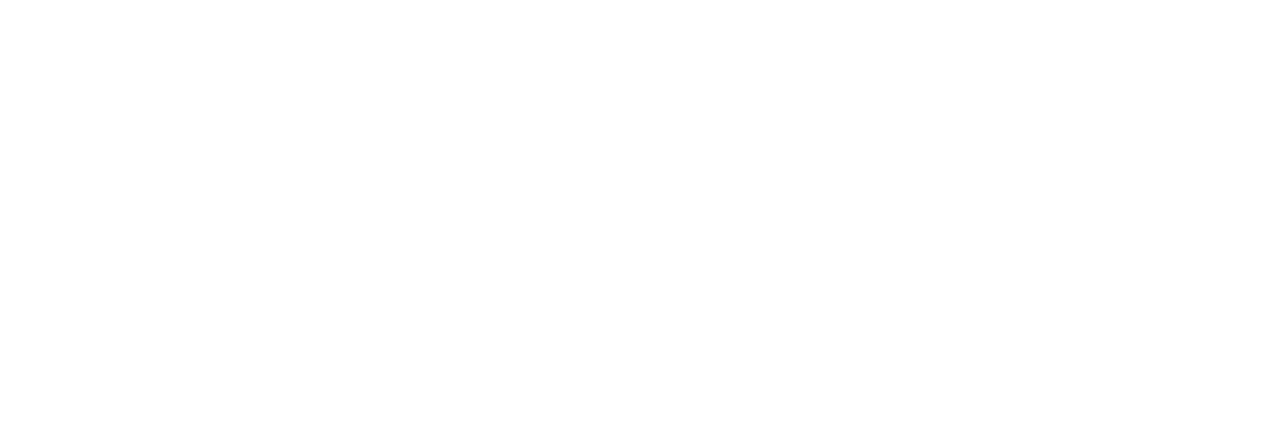
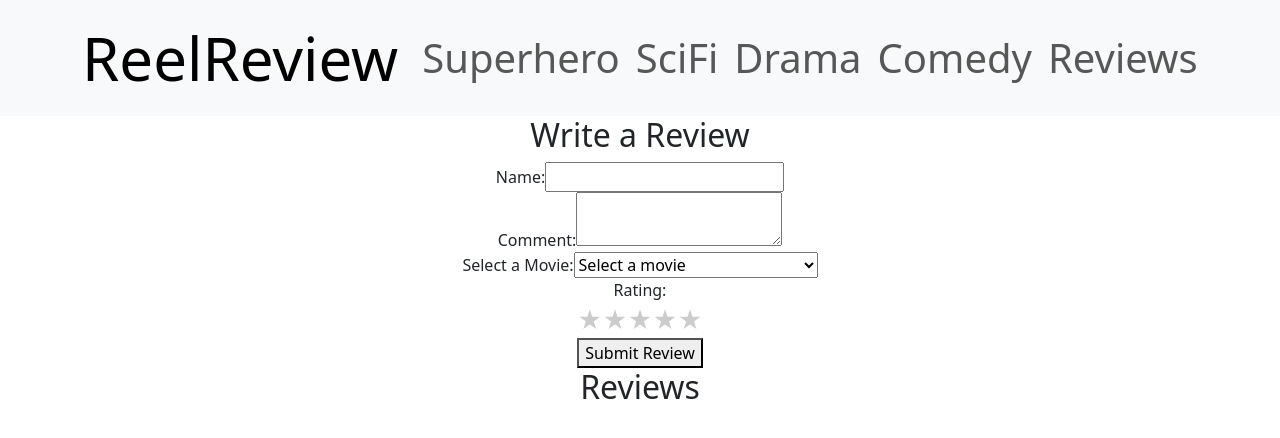
Before and after one commit to AntwanTx/ReelReview, a React (Create React App) app in the folder client/: page /SelectedMovie in a window 1280 px wide. Before the commit this address had no page. Shown: the top 438 px of the page. Built offline with nearby package versions, Linux system fonts and the light colour scheme.

Commit message:
added review page to the nav bar

```diff
--- a/client/src/App.js
+++ b/client/src/App.js
@@ -7,6 +7,8 @@
 import SciFi from "./components/SciFi";
 import Drama from "./components/Drama";
 import Comedy from "./components/Comedy";
+import SelectedMovie from "./components/SelectedMovie";
+
 
 
 function App() {
@@ -20,6 +22,7 @@
             <Route path="/drama" element={<Drama />} />
             <Route path="/comedy" element={<Comedy />} />
             <Route path="/barbie" element={<Movie />} />
+            <Route path="/SelectedMovie" element={<SelectedMovie />} />
       </Routes>
     </Router>
     </div>
--- a/client/src/components/HomePage.js
+++ b/client/src/components/HomePage.js
@@ -21,6 +21,7 @@
             <div className="film avengers">
                 <img src={avengers} alt="Poster for Avengers."></img>
                 <Link to="/barbie"><h3>Avengers</h3></Link>
+
             </div>
 
             <div className="film barbie">
--- a/client/src/components/NavBar.js
+++ b/client/src/components/NavBar.js
@@ -7,7 +7,7 @@
   return (
     <Navbar expand="lg" className="bg-body-tertiary" id="navbar">
       <Container>
-        <Navbar.Brand href="/">ReelReview</Navbar.Brand>
+        <Navbar.Brand href="/" id="reelReview">ReelReview</Navbar.Brand>
         <Navbar.Toggle aria-controls="basic-navbar-nav" ></Navbar.Toggle>
         <Navbar.Collapse id="basic-navbar-nav">
           <Nav className="me-auto">
@@ -15,6 +15,7 @@
             <Nav.Link as={Link} to="/scifi">SciFi</Nav.Link>
             <Nav.Link as={Link} to="/drama">Drama</Nav.Link>
             <Nav.Link as={Link} to="/comedy">Comedy</Nav.Link>
+            <Nav.Link as={Link} to="/SelectedMovie">Reviews</Nav.Link>
           </Nav>
         </Navbar.Collapse>
       </Container>
--- a/client/src/components/ReviewForm.js
+++ b/client/src/components/ReviewForm.js
@@ -1,33 +1,30 @@
-
 import React, { useState } from 'react';
 import NavBar from './NavBar';
-import SelectedMovie from './SelectedMovie';
 
 
-const ReviewForm = ({ onSubmit, selectedMoviePicture }) => {
+const ReviewForm = ({ onSubmit, movieList }) => {
+  const [selectedMovie, setSelectedMovie] = useState(null);
   const [name, setName] = useState('');
   const [comment, setComment] = useState('');
   const [rating, setRating] = useState(0);
 
   const handleSubmit = (e) => {
     e.preventDefault();
-    onSubmit({ name, comment, rating });
+    onSubmit({ name, comment, rating, selectedMovie });
+    setSelectedMovie(null);
     setName('');
     setComment('');
     setRating(0);
   };
 
-  const handleRatingClick = (selectedRating) => {
-    setRating(selectedRating);
+  const handleRatingChange = (newRating) => {
+    setRating(newRating);
   };
 
   return (
     <div>
-        <NavBar />
+      <NavBar />
       <h2>Write a Review</h2>
-      <div>
-        {selectedMoviePicture && <img src={selectedMoviePicture} alt="Selected Movie" />}
-      </div>
       <form onSubmit={handleSubmit}>
         <div>
           <label>Name:</label>
@@ -38,13 +35,24 @@
           <textarea value={comment} onChange={(e) => setComment(e.target.value)} required />
         </div>
         <div>
+          <label>Select a Movie:</label>
+          <select value={selectedMovie} onChange={(e) => setSelectedMovie(e.target.value)}>
+            <option value="">Select a movie</option>
+            {movieList.map((movie, index) => (
+              <option key={index} value={movie.title}>
+                {movie.title}
+              </option>
+            ))}
+          </select>
+        </div>
+        <div>
           <label>Rating:</label>
           <div className="star-rating">
             {[1, 2, 3, 4, 5].map((value) => (
               <span
                 key={value}
                 className={`star ${value <= rating ? 'selected' : ''}`}
-                onClick={() => handleRatingClick(value)}
+                onClick={() => handleRatingChange(value)}
               >
                 ★
               </span>
--- a/client/src/components/ReviewList.js
+++ b/client/src/components/ReviewList.js
@@ -1,7 +1,7 @@
-// ReviewList.js
+
 import React from 'react';
 
-const ReviewList = ({ reviews }) => {
+const ReviewList = ({ reviews, onDeleteReview }) => {
   return (
     <div>
       <h2>Reviews</h2>
@@ -10,7 +10,8 @@
           <li key={index}>
             <strong>{review.name}</strong>
             <p>{review.comment}</p>
-            <div>{"⭐".repeat(review.rating)}</div> {/* Star emojis */}
+            <div>{"⭐".repeat(review.rating)}</div>
+            <button onClick={() => onDeleteReview(index)}>Delete</button>
           </li>
         ))}
       </ul>
--- a/client/src/components/SelectedMovie.js
+++ b/client/src/components/SelectedMovie.js
@@ -1,14 +1,33 @@
 import React, { useState } from "react";
-import ReviewForm from "./components/ReviewForm";
-import ReviewList from "./components/ReviewList";
+import ReviewForm from "./ReviewForm";
+import ReviewList from "./ReviewList";
 import "../App.css";
 
 function SelectedMovie() {
   const [selectedMoviePicture, setSelectedMoviePicture] = useState(null);
   const [reviews, setReviews] = useState([]);
 
+  const movieList = [
+    // Define your movie list with their respective picture URLs
+    { title: "AMRICAN PSYCHO", pictureUrl: "ReelReview/client/movie-posters/american-psycho.jpg" },
+    { title: "AVENGERS", pictureUrl: "ReelReview/client/movie-posters/avengers.jpg" },
+    { title: "BARBIE", pictureUrl: "ReelReview/client/movie-posters/barbie.jpg" },
+    { title: "BATMAN: THE DARK KNIGHT", pictureUrl: "ReelReview/client/movie-posters/batman.jpg" },
+    { title: "KNIVES OUT", pictureUrl: "ReelReview/client/movie-posters/knives-out.jpg" },
+    { title: "PARASITE", pictureUrl: "ReelReview/client/movie-posters/parasite.jpg" },
+    { title: "SPIDERMAN: NOE WAY HOME", pictureUrl: "ReelReview/client/movie-posters/spiderman.jpg" },
+    { title: "STARWARS: A NEW HOPE", pictureUrl: "ReelReview/client/movie-posters/starwars.jpg" },
+    // Add more movies as needed
+  ];
+
   const handleSubmitReview = (review) => {
     setReviews([...reviews, review]);
+  };
+
+  const handleDeleteReview = (index) => {
+    const updatedReviews = [...reviews];
+    updatedReviews.splice(index, 1);
+    setReviews(updatedReviews);
   };
 
   const handleMovieSelect = (moviePictureUrl) => {
@@ -20,8 +39,9 @@
       <ReviewForm
         onSubmit={handleSubmitReview}
         selectedMoviePicture={selectedMoviePicture}
+        movieList={movieList}
       />
-      <ReviewList reviews={reviews} onSelectMovie={handleMovieSelect} />
+       <ReviewList reviews={reviews} onDeleteReview={handleDeleteReview} onSelectMovie={handleMovieSelect} />
     </div>
   );
 }
```
